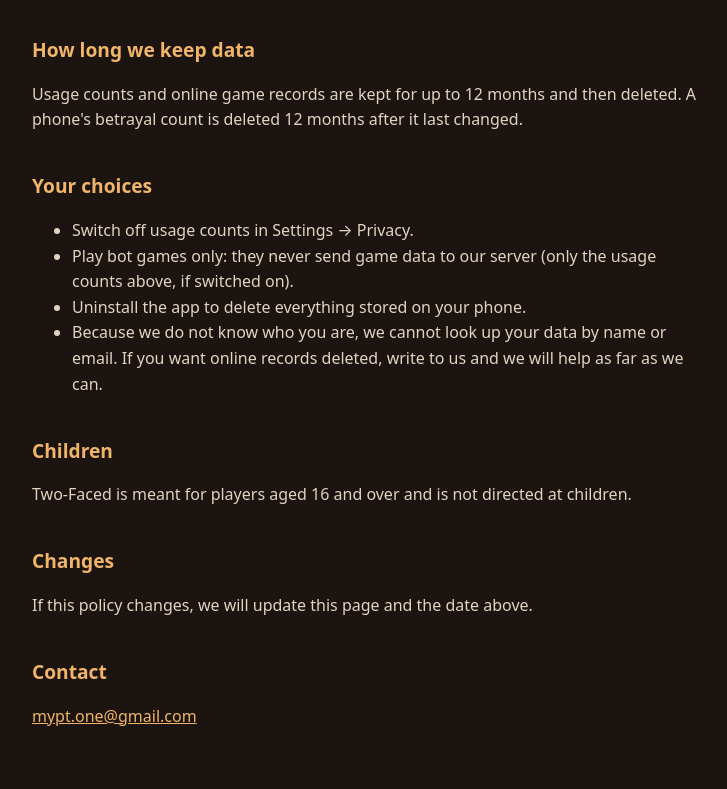
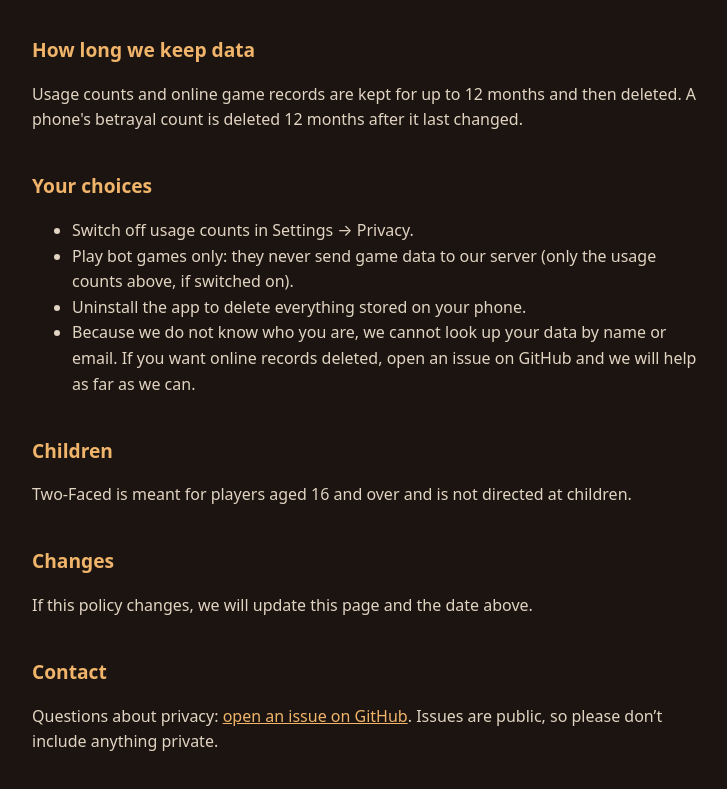
Before and after one commit to mypttwo/two-faced, a plain HTML site: page privacy/index.html in a window 1280 px wide. Shown: the part 1369-2158 px from the top of the page, without its empty margins (272-999 px from the left). Drawn offline with Linux system fonts and the light colour scheme.

Commit message:
Contact through GitHub issues instead of email

```diff
--- a/privacy/index.html
+++ b/privacy/index.html
@@ -40,13 +40,13 @@
 <li>Switch off usage counts in Settings → Privacy.</li>
 <li>Play bot games only: they never send game data to our server (only the usage counts above, if switched on).</li>
 <li>Uninstall the app to delete everything stored on your phone.</li>
-<li>Because we do not know who you are, we cannot look up your data by name or email. If you want online records deleted, write to us and we will help as far as we can.</li>
+<li>Because we do not know who you are, we cannot look up your data by name or email. If you want online records deleted, open an issue on GitHub and we will help as far as we can.</li>
 </ul>
 <h2>Children</h2>
 <p>Two-Faced is meant for players aged 16 and over and is not directed at children.</p>
 <h2>Changes</h2>
 <p>If this policy changes, we will update this page and the date above.</p>
 <h2>Contact</h2>
-<p><a href="mailto:mypt.one@gmail.com">mypt.one@gmail.com</a></p>
+<p>Questions about privacy: <a href="https://github.com/mypttwo/two-faced/issues">open an issue on GitHub</a>. Issues are public, so please don’t include anything private.</p>
 </main></body>
 </html>
```
Also changed, not shown: index.html (+1 -1 lines).
